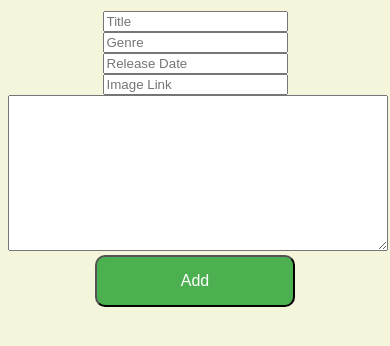
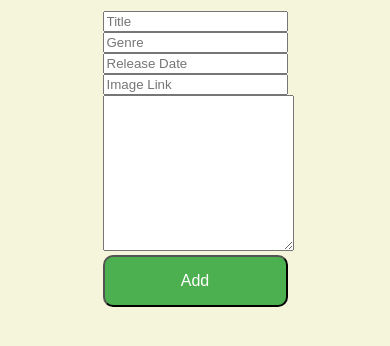
Before and after one commit to fakeboyas/week3-day2-task1-fetchgit, a plain HTML site: page index.html in a window 390 px wide. Shown: the part 44-390 px from the top of the page. Drawn offline with Linux system fonts and the light colour scheme; no server answers.

```diff
--- a/index.html
+++ b/index.html
@@ -9,6 +9,7 @@
     <body>
         <form action="" class="add-form">
             <h1>Movie List</h1>
+            <div>
                 <div class="container-1">
                     <div>
                         <input
@@ -50,12 +51,12 @@
                     <textarea
                         name="sinopis"
                         id="sinopsis"
-                    cols="65"
                         rows="10"
                         class="textArea1"
                     ></textarea>
                 </div>
                 <button id="addBtn" class="add-btn" type="button">Add</button>
+            </div>
         </form>
         <div class="container">
             <div class="container1-1" id="content1"></div>
--- a/style.css
+++ b/style.css
@@ -19,6 +19,9 @@
     display: flex;
     flex-direction: row;
 }
+textarea {
+    width: 100%;
+}
 
 .container-2 {
     display: flex;
@@ -33,7 +36,7 @@
     text-decoration: none;
     display: inline-block;
     font-size: 16px;
-    width: 39%;
+    width: 100%;
 }
 
 .container1-1 {
@@ -97,9 +100,6 @@
     .textArea1 {
         width: 100%;
     }
-    .add-btn {
-        width: 200px;
-    }
 
     h1 {
         font-size: 20px;
```
Lines whose indentation alone changed are shown as unchanged.
